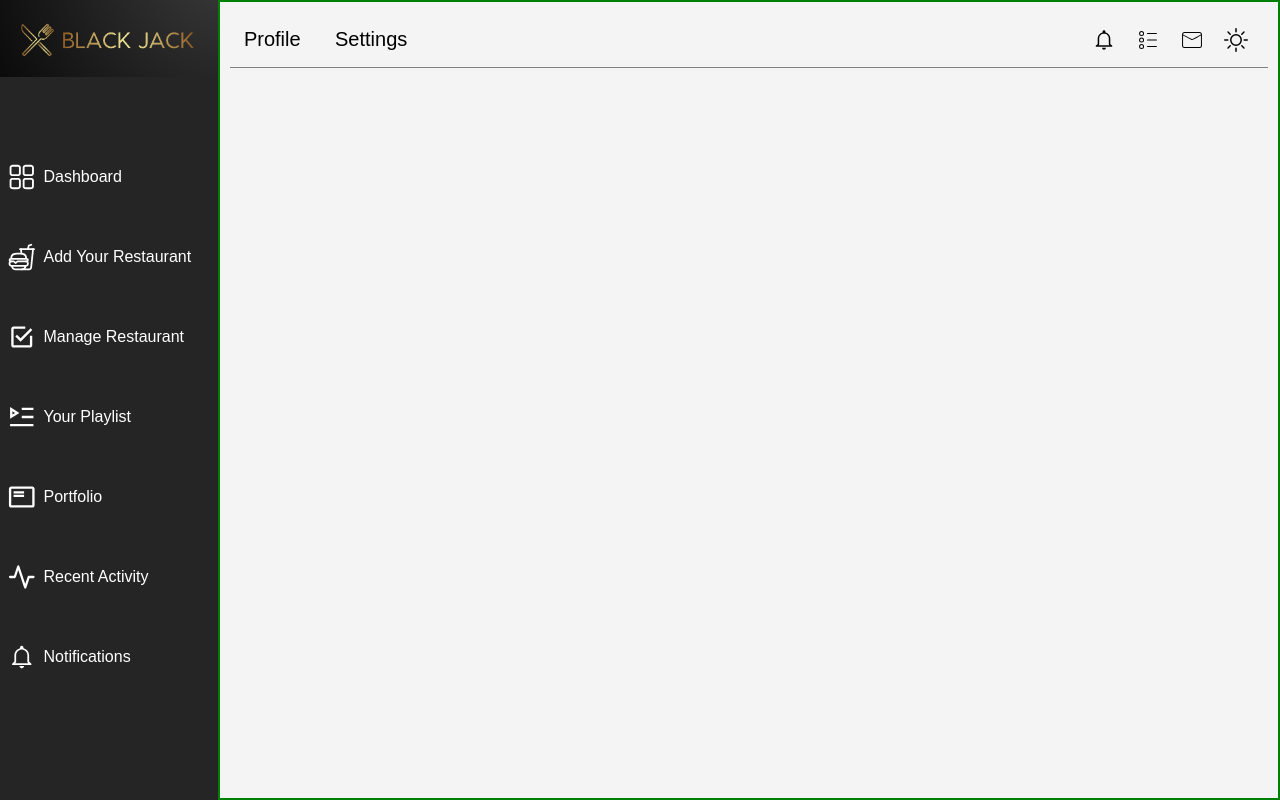
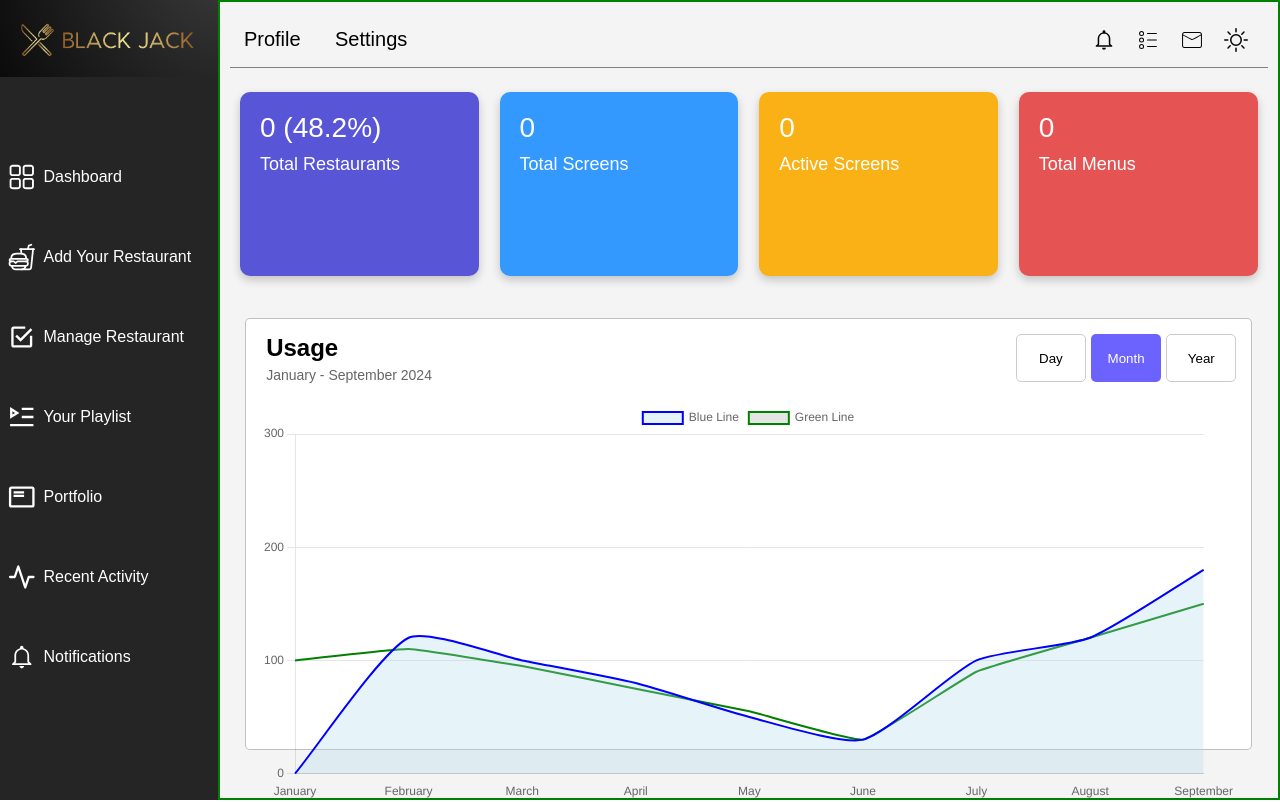
Before and after one commit to Karan-negi01/Black-Jack1, a React (Create React App) app: page / in a window 1280 px wide. Built offline with nearby package versions, Linux system fonts and the light colour scheme.

Commit message:
form-layout

```diff
--- a/src/components/black-jack/Dashboard.css
+++ b/src/components/black-jack/Dashboard.css
@@ -2,6 +2,7 @@
     margin: 0;
     padding: 0;
     box-sizing: border-box;
+    font-family: 'Poppins', sans-serif;
 }
 
 .dashboard {
@@ -14,7 +15,7 @@
 .left_dashboard {
     width: 17%;
     height: 100vh;
-    background:#252525;
+    background: #252525;
     display: flex;
     flex-direction: column;
     color: white;
@@ -60,7 +61,8 @@
 
     height: auto;
     padding: 10px;
-    background-color: #f4f4f4; /* Background color to distinguish the right section */
+    background-color: #f4f4f4;
+    /* Background color to distinguish the right section */
     display: flex;
     flex-direction: column;
 }
@@ -94,14 +96,14 @@
     height: auto;
     font-size: 20px;
     cursor: pointer;
-    transition: 0.5s ease;
+    transition: 0.5s;
     text-align: center;
     margin-right: 30px;
 
 }
 
-.header-dashboard:hover{
-     border-bottom: 2px solid blue;
+.header-dashboard:hover {
+    transform: scale(1.1);
 }
 
 .right-part {
@@ -120,27 +122,43 @@
 
 .right-box {
     width: 100%;
-    height: 30vh;
+    height: 90vh;
+    /* border: 2px solid red; */
+    display: flex;
+    flex-direction: column;
+    justify-content: space-between;
+}
+
+.dashboard-boxes {
+    width: 100%;
+    height: 24vh;
     display: flex;
     justify-content: space-around;
     align-items: center;
     margin-top: 20px;
-    flex-wrap: wrap;
+
+
 }
 
-.box1, .box2, .box3, .box4 {
+.box1,
+.box2,
+.box3,
+.box4 {
     width: 23%;
     height: 23vh;
     background: #5856D6;
     border-radius: 10px;
-    padding: 25px;
+    padding: 20px;
     color: #fff;
     cursor: pointer;
     transition: transform 0.3s ease;
     box-shadow: 0 4px 10px rgba(0, 0, 0, 0.2);
 }
 
-.box1:hover, .box2:hover, .box3:hover, .box4:hover {
+.box1:hover,
+.box2:hover,
+.box3:hover,
+.box4:hover {
     transform: scale(1.05);
 }
 
@@ -166,14 +184,15 @@
 }
 
 .chart-container {
-    width: 98%;
-    height: 50vh;
+    width: 97%;
+    height: 54vh;
     border-radius: 5px;
-    margin: 0 auto;
-    padding: 20px;
-    box-sizing: border-box;
+    margin-top: 20px;
+    padding: 15px;
+    margin: auto;
     border: 1px solid rgba(128, 128, 128, 0.499);
-    background-color: #fff; /* Ensure the chart background stands out */
+    background-color: #fff;
+    /* Ensure the chart background stands out */
 }
 
 .chart-header {
@@ -183,19 +202,19 @@
 
 .chart-heading {
     text-align: left;
-    margin-left: 20px;
-    margin-bottom: 10px;
+    margin-left: 5px;
+
 }
 
 .chart-header h2 {
     font-size: 24px;
-    margin: 0;
+
 }
 
 .chart-header p {
     font-size: 14px;
     color: #666;
-    margin: 5px 0 15px 0;
+    margin: 5px 0 0px 0;
 }
 
 .toggle-buttons {
@@ -232,30 +251,21 @@
 Add form restaru css */
 
 @import url('https://fonts.googleapis.com/css?family=Poppins:400,500,600,700&display=swap');
-*{
-  margin: 0;
-  padding: 0;
-  box-sizing: border-box;
-  font-family: 'Poppins', sans-serif;
-}
-/* body{
-  min-height: 100vh;
-  display: flex;
-  align-items: center;
-  justify-content: center;
-  background: #4070f4;
-  font-family: 'Poppins', sans-serif;
-} */
-.wrapper{
-  position: relative;
+
+
+.wrapper {
     max-width: 430px;
     width: 100%;
     background: #fff;
     padding: 34px;
     border-radius: 6px;
-  box-shadow: 0 5px 10px rgba(0,0,0,0.2);
+    box-shadow: 0 5px 10px rgba(0, 0, 0, 0.2);
+    margin: auto;
+    margin-top: 50px;
+
 }
-.wrapper h2{
+
+.wrapper h2 {
     position: relative;
     font-size: 22px;
     font-weight: 600;
@@ -263,24 +273,28 @@ Add form restaru css */
     top: 4px;
     text-align: center;
 }
-.wrapper h2::before{
+
+.wrapper h2::before {
     content: '';
     position: absolute;
-  left: 16px;
-  bottom: 0;
+    left: 85px;
+    top: 40px;
     height: 3px;
-  width: 245px;
+    width: 200px;
     border-radius: 12px;
     background: #4070f4;
 }
-.wrapper form{
+
+.wrapper form {
     margin-top: 30px;
 }
-.wrapper form .input-box{
+
+.wrapper form .input-box {
     height: 52px;
     margin: 18px 0;
 }
-form .input-box input{
+
+form .input-box input {
     height: 100%;
     width: 100%;
     outline: none;
@@ -293,21 +307,25 @@ form .input-box input{
     border-radius: 6px;
     transition: all 0.3s ease;
 }
+
 .input-box input:focus,
-.input-box input:valid{
+.input-box input:valid {
     border-color: #4070f4;
 }
-form .policy{
+
+form .policy {
     display: flex;
     align-items: center;
 }
-form h3{
+
+form h3 {
     color: #707070;
     font-size: 14px;
     font-weight: 500;
     margin-left: 10px;
 }
-.input-box.button input{
+
+.input-box.button input {
     color: #fff;
     letter-spacing: 1px;
     border: none;
@@ -315,19 +333,23 @@ form h3{
     cursor: pointer;
     margin-bottom: 0
 }
-.input-box.button input:hover{
+
+.input-box.button input:hover {
     background: #0e4bf1;
 }
-form .text h3{
+
+form .text h3 {
     color: #333;
     width: 100%;
     text-align: center;
 }
-form .text h3 a{
+
+form .text h3 a {
     color: #4070f4;
     text-decoration: none;
 }
-form .text h3 a:hover{
+
+form .text h3 a:hover {
     text-decoration: underline;
 }
 
@@ -335,16 +357,36 @@ form .text h3 a:hover{
 
 
 
-.update-details{
-    box-shadow: 0 5px 10px rgba(0,0,0,0.2);
+.update-form {
+    box-shadow: 0 5px 10px rgba(0, 0, 0, 0.2);
     border-radius: 8px;
-    margin: 0px auto;
+    margin: 50px auto;
     padding: 20px;
     max-width: 500px;
     background-color: #f8f9fa;
     color: #333;
     width: 50%;
 
+}
+
+.update-form-heading {
+    text-align: center;
+    margin-bottom: 20px;
+    font-weight: 600;
+    position: relative;
+
+    height: 7vh;
+}
+
+.update-form-heading::before {
+    content: '';
+    position: absolute;
+    left: 110px;
+    bottom: 0;
+    height: 3px;
+    width: 250px;
+    border-radius: 12px;
+    background: #4070f4;
 }
 
 .form-control,
@@ -364,16 +406,6 @@ form .text h3 a:hover{
 }
 
 .btn-primary {
-    margin-top: 20px;
-    width: 100%;
-}
-.btn-primary {
-    color: #fff;
-    background-color: #007bff;
-    border-color: #007bff;
-}
-
-.btn {
     display: inline-block;
     font-weight: 400;
     text-align: center;
@@ -381,9 +413,17 @@ form .text h3 a:hover{
     padding: 0.375rem 0.75rem;
     border: 1px solid transparent;
     border-radius: 0.25rem;
+    margin-top: 20px;
+    width: 100%;
+    color: #fff;
+    background-color: #007bff;
+    border-color: #007bff;
+
 }
 
-.detail-2 input{
+
+
+.detail-2 input {
     display: block;
     width: 100%;
     border: 1px solid #767676;
@@ -396,21 +436,3 @@ form .text h3 a:hover{
     border-radius: 6px;
     transition: all 0.3s ease;
 }
-.detail-heading{
-    text-align: center;
-     margin-bottom: 20px;
-     font-weight: 600;
-     position: relative;
-
-     height: 7vh;
-}
-.detail-heading::before{
-  content: '';
-  position: absolute;
-  left: 110px;
-  bottom: 0;
-  height: 3px;
-  width: 250px;
-  border-radius: 12px;
-  background: #4070f4;
-}
--- a/src/components/black-jack/Dashboard.jsx
+++ b/src/components/black-jack/Dashboard.jsx
@@ -22,7 +22,7 @@ import Form from 'react-bootstrap/Form';
 
 
 const Dashboard = () => {
-  const [selectedItem, setSelectedItem] = useState(null);
+  const [selectedItem, setSelectedItem] = useState('Dashboard');
 
 
   const handleMenuClick = (item) => {
@@ -87,7 +87,7 @@ const Dashboard = () => {
             <p className='dashboard-menu-box'>Add Your Restaurant</p>
           </div>
           <div className="dropdown-menu" onClick={() => handleMenuClick('Manage Restaurant')}>
-            <IoMdCheckboxOutline  className='menu-icons' />
+            <IoMdCheckboxOutline className='menu-icons' />
             <p className='dashboard-menu-box'>Manage Restaurant</p>
           </div>
           <div className="dropdown-menu" onClick={() => handleMenuClick('Your Playlist')}>
@@ -130,6 +130,8 @@ const Dashboard = () => {
         <div className="right-box">
           {selectedItem === 'Dashboard' && (
             <>
+              <div className="dashboard-boxes">
+
                 <div className="box1">
                   <p className='box-number'>0 (48.2%)</p>
                   <p className='box-text'>Total Restaurants</p>
@@ -146,6 +148,7 @@ const Dashboard = () => {
                   <p className='box-number'>0</p>
                   <p className='box-text'>Total Menus</p>
                 </div>
+              </div>
               <div className="chart-container">
                 <div className="chart-header">
                   <div className="chart-heading">
@@ -158,7 +161,7 @@ const Dashboard = () => {
                     <button>Year</button>
                   </div>
                 </div>
-                <Line data={data} options={options} height={430} />
+                <Line data={data} options={options} height={420} />
               </div>
             </>
           )}
@@ -187,9 +190,9 @@ const Dashboard = () => {
 
 
           {selectedItem === 'Manage Restaurant' && (
-           <Form className="update-details">
+            <Form className="update-form">
 
-           <h2 className="detail-heading">Update Restaurant Details</h2>
+              <h2 className="update-form-heading">Update Restaurant Details</h2>
 
               <Form.Group className="detail" controlId="restaurantName">
                 <Form.Label>Restaurant Name</Form.Label>
```
Lines whose indentation alone changed are shown as unchanged.
